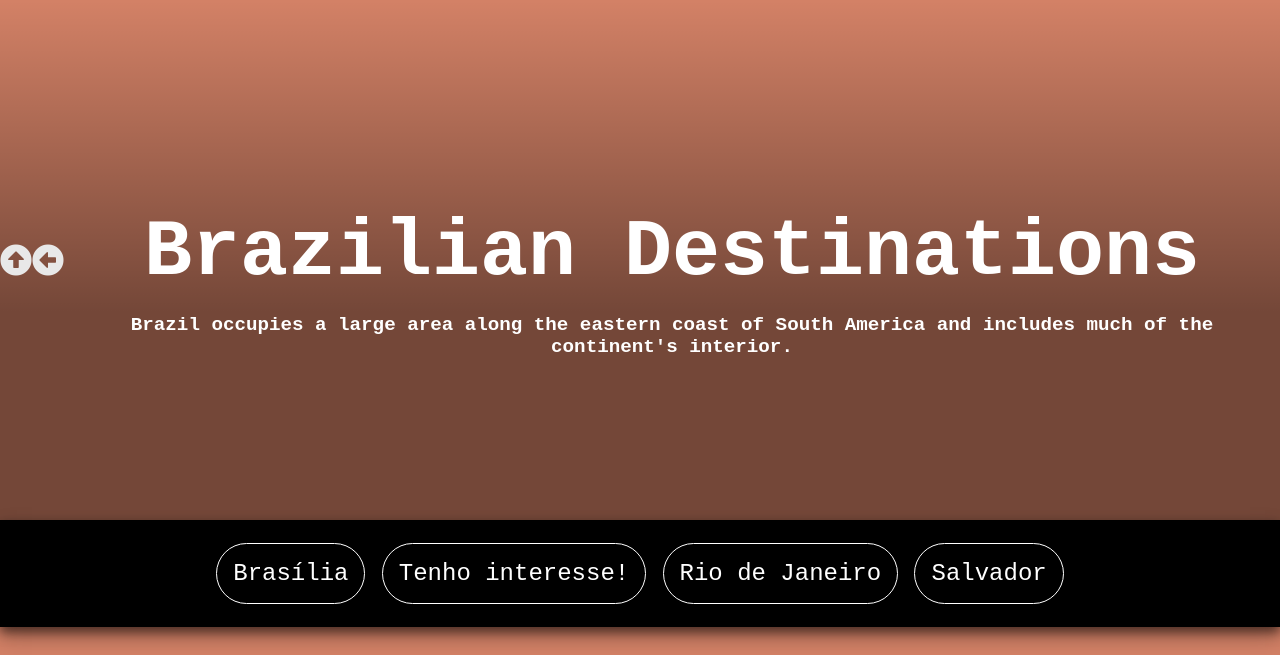
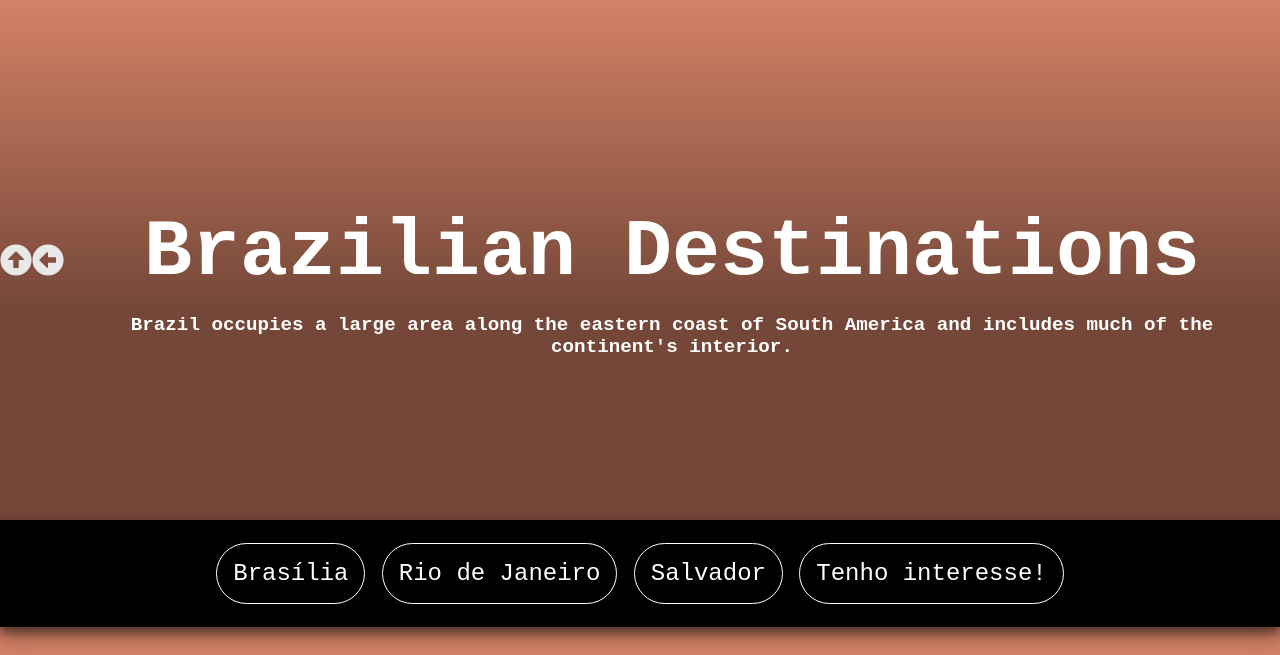
Before and after one commit to paulorisucci/projeto-lm, a plain HTML site: page paginas/Brasil/brasil.html in a window 1280 px wide. Shown: the top 655 px of the page. Drawn offline with Linux system fonts and the light colour scheme.

Commit message:
Update style-brasil.css

```diff
--- a/paginas/src/style-brasil.css
+++ b/paginas/src/style-brasil.css
@@ -127,6 +127,10 @@
             order: 2;
         }
 
+        .financeiro{
+            order: 3;
+        }
+
         .bottom {
             text-align:center;
             padding: 1em;
```
